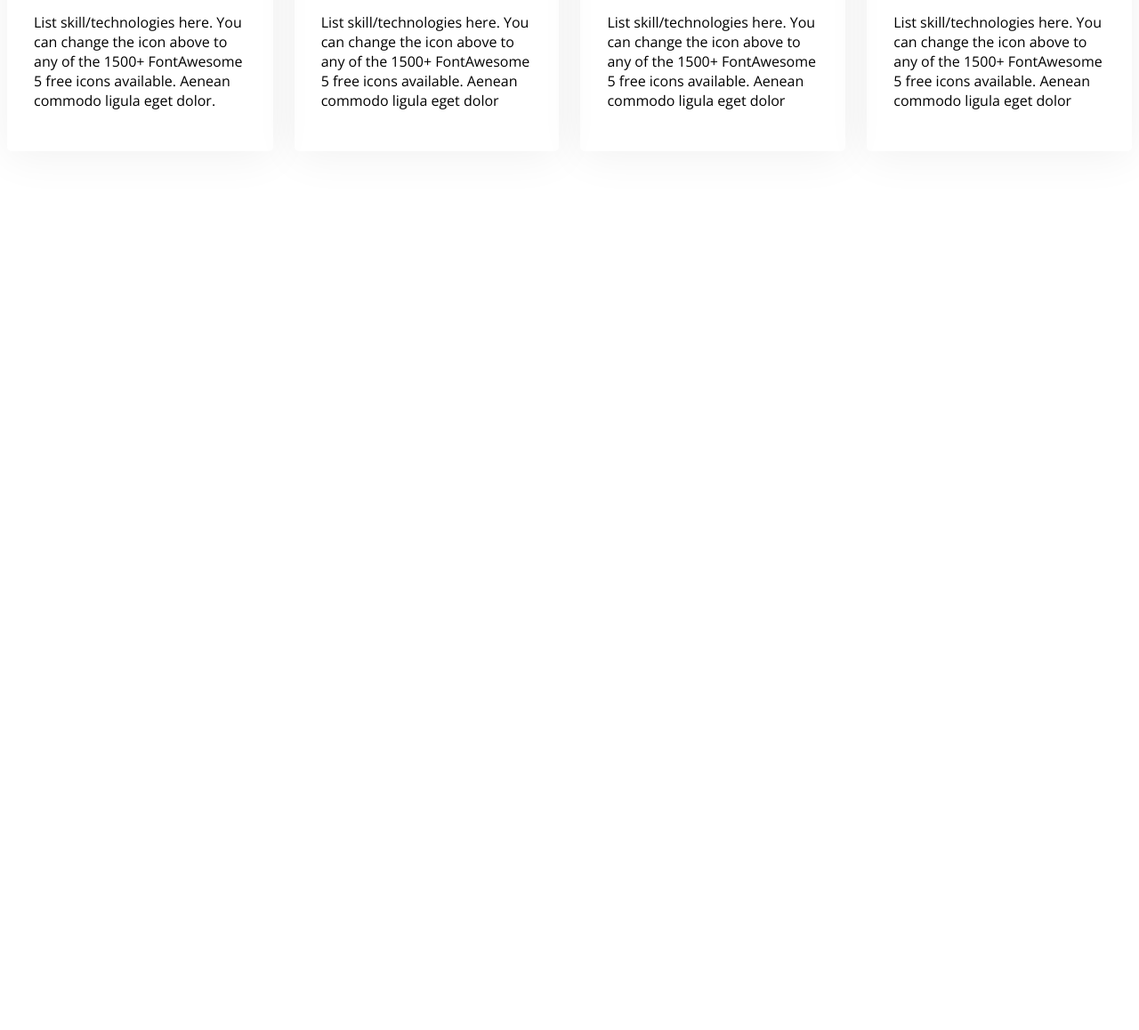
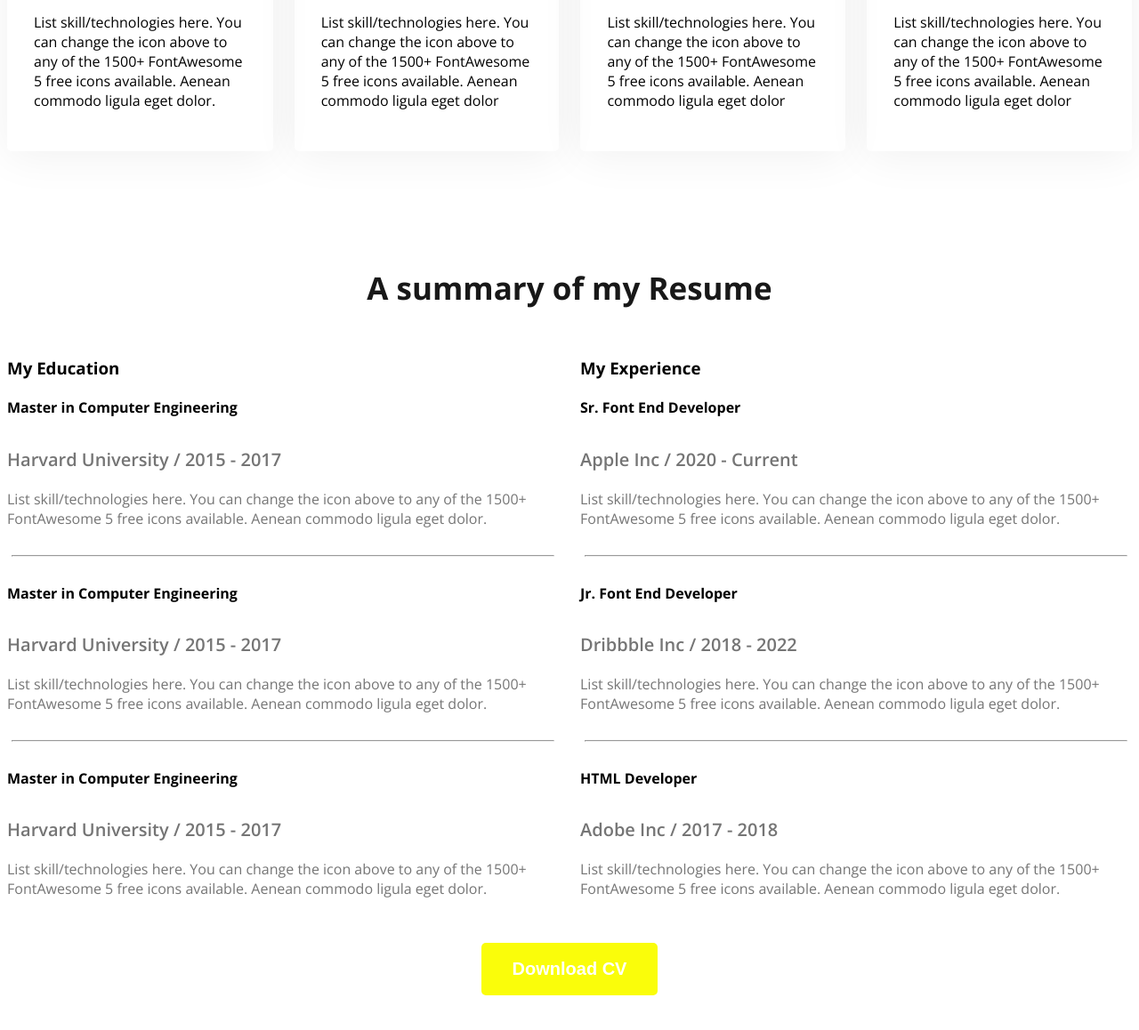
Before and after one commit to nasim-ferdous/web-development-portfolio, a plain HTML site: page index.html in a window 1280 px wide. Shown: the part 1826-2984 px from the top of the page at 89% size. Before the commit the page ends 2126 px from the top, so only its background shows below. Drawn offline with nearby package versions, Linux system fonts and the light colour scheme.

Commit message:
added the resume part

```diff
--- a/index.html
+++ b/index.html
@@ -101,6 +101,60 @@
 
 
          </section>
+         <section class="resume">
+            <h3 class="section-title text-center">A summary of my Resume</h3>
+            <div class="resume-container">
+                <!-- .resume-column*2>h3.resume-column-title+.experience*3>h4.experience-title+h5.experience-sub-title+.experience-description -->
+                 <div class="resume-column">
+                    <h3 class="resume-column-title">My Education</h3>
+                    <div class="experience">
+                        <h4 class="experience-title">Master in Computer Engineering</h4>
+                        <h5 class="experience-sub-title">Harvard University / 2015 - 2017</h5>
+                        <div class="experience-description">List skill/technologies here. You can change the icon above
+to any of the 1500+ FontAwesome 5 free icons available. Aenean commodo ligula eget dolor.</div>
+                    </div>
+                    <hr>
+                    <div class="experience">
+                        <h4 class="experience-title">Master in Computer Engineering</h4>
+                        <h5 class="experience-sub-title">Harvard University / 2015 - 2017</h5>
+                        <div class="experience-description">List skill/technologies here. You can change the icon above
+to any of the 1500+ FontAwesome 5 free icons available. Aenean commodo ligula eget dolor.</div>
+                    </div>
+                    <hr>
+                    <div class="experience">
+                        <h4 class="experience-title">Master in Computer Engineering</h4>
+                        <h5 class="experience-sub-title">Harvard University / 2015 - 2017</h5>
+                        <div class="experience-description">List skill/technologies here. You can change the icon above
+to any of the 1500+ FontAwesome 5 free icons available. Aenean commodo ligula eget dolor.</div>
+                    </div>
+                 </div>
+                 <div class="resume-column">
+                    <h3 class="resume-column-title">My Experience</h3>
+                    <div class="experience">
+                        <h4 class="experience-title">Sr. Font End Developer</h4>
+                        <h5 class="experience-sub-title">Apple Inc / 2020 - Current</h5>
+                        <div class="experience-description">List skill/technologies here. You can change the icon above
+to any of the 1500+ FontAwesome 5 free icons available. Aenean commodo ligula eget dolor.</div>
+                    </div>
+                    <hr>
+                    <div class="experience">
+                        <h4 class="experience-title">Jr. Font End Developer</h4>
+                        <h5 class="experience-sub-title">Dribbble Inc / 2018 - 2022</h5>
+                        <div class="experience-description">List skill/technologies here. You can change the icon above
+to any of the 1500+ FontAwesome 5 free icons available. Aenean commodo ligula eget dolor.</div>
+                    </div>
+                    <hr>
+                    <div class="experience">
+                        <h4 class="experience-title">HTML Developer</h4>
+                        <h5 class="experience-sub-title">Adobe Inc / 2017 - 2018</h5>
+                        <div class="experience-description">List skill/technologies here. You can change the icon above
+to any of the 1500+ FontAwesome 5 free icons available. Aenean commodo ligula eget dolor.</div>
+                    </div>
+                 </div>
+
+            </div>
+            <div class="text-center resume-download-cv "><button class="btn-primary">Download CV</button></div>
+         </section>
 
     </main>
     <footer>
--- a/styles/portfolio.css
+++ b/styles/portfolio.css
@@ -137,3 +137,25 @@ main section{
     box-shadow: 0px 6px 50px 0px rgba(0, 0, 0, 0.06);
 
 }
+/* resume section styles */
+.resume-container{
+    display: flex;
+    gap: 24px;
+}
+.experience-sub-title{
+    font-size: 20px;
+    font-weight: 600;
+    margin-bottom: 20px;
+
+
+}
+
+.experience-description, .experience-sub-title{
+    color: #757575;
+}
+.resume hr{
+    margin:30px 5px;
+}
+.resume-download-cv{
+    margin-top: 50px;
+}
```
